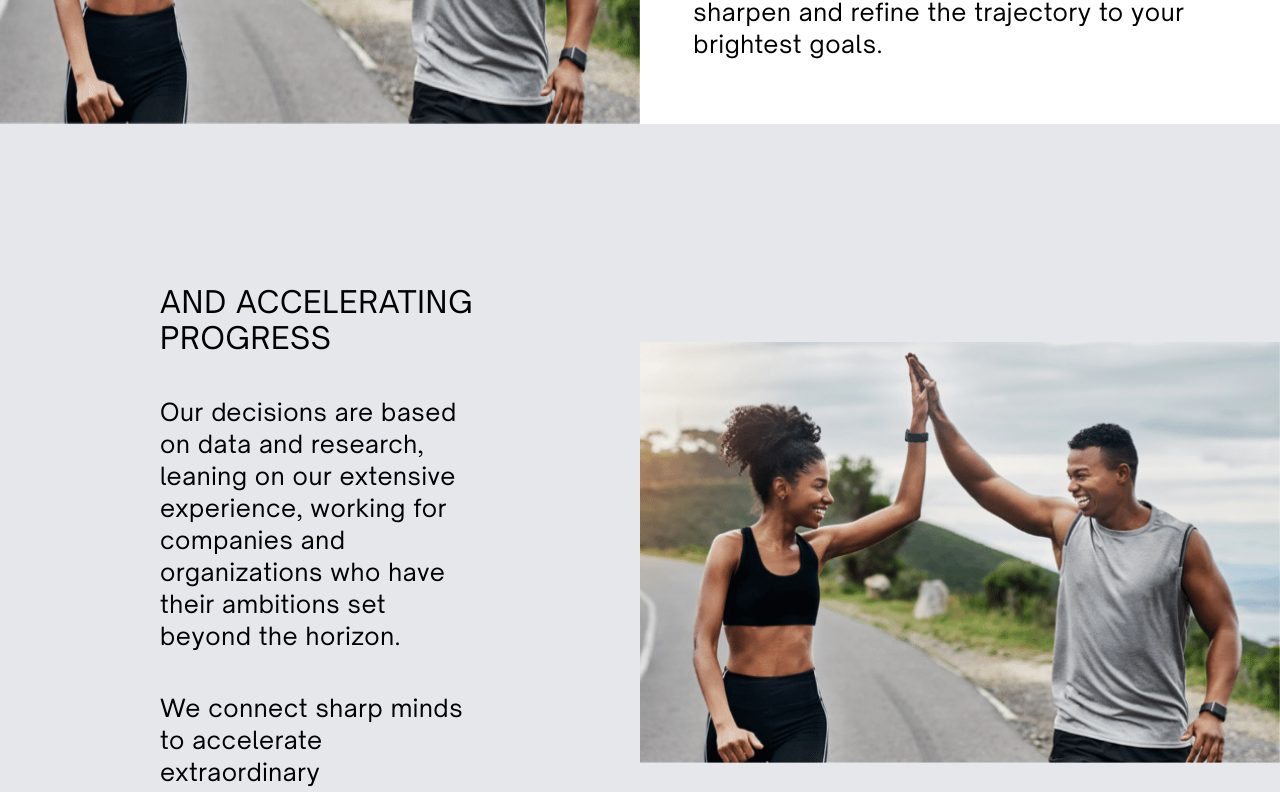
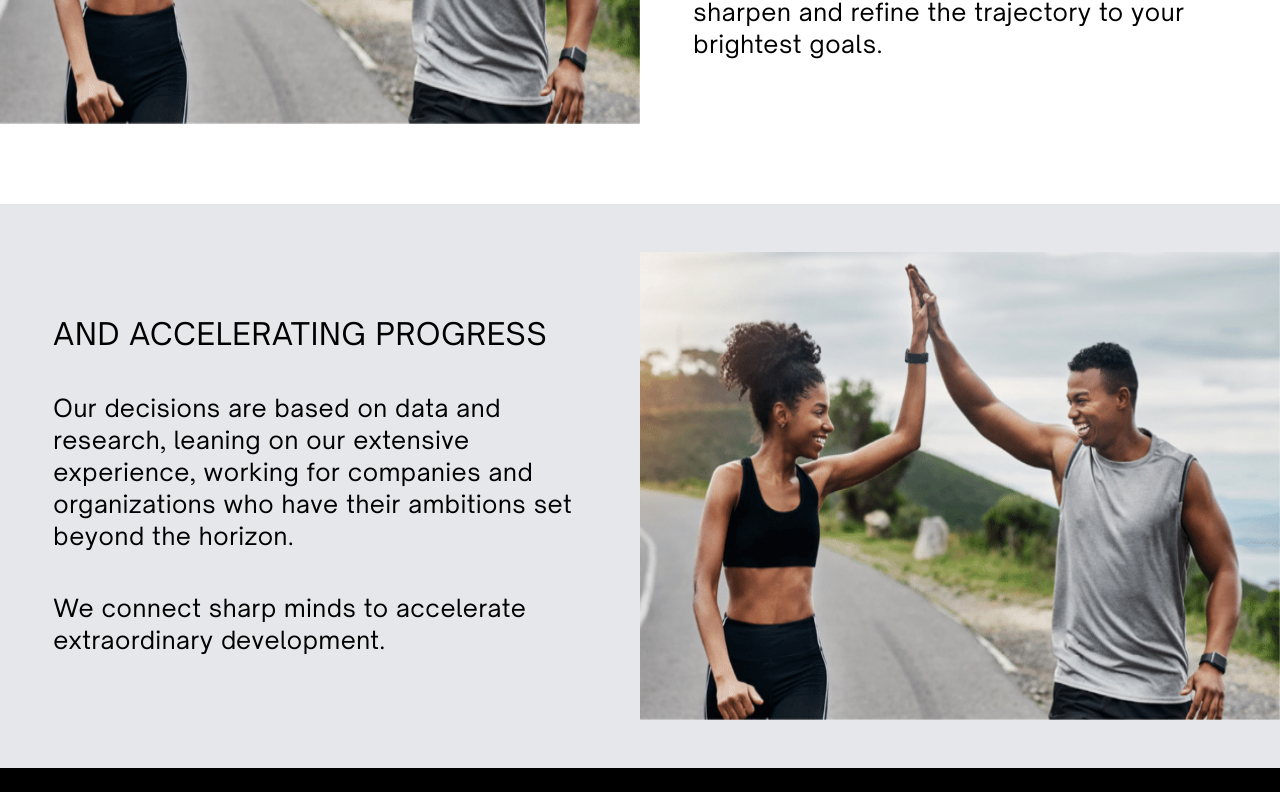
Before and after one commit to shafrazi/arrow-accel, a Next.js app: page /about-us in a window 1280 px wide. Shown: the part 3880-4672 px from the top of the page. Built offline with nearby package versions, Linux system fonts and the light colour scheme.

Commit message:
fix promotion banner

```diff
--- a/components/promotion-banner.js
+++ b/components/promotion-banner.js
@@ -23,22 +23,26 @@ export default function PromotionBanner() {
           </div>
         </div>
       </div>
-      <div className="flex flex-col lg:flex-row w-full bg-gray-200">
-        <div className="w-full lg:w-1/2 px-4 md:px-6 lg:px-[10rem] py-4 md:py-12 lg:py-[10rem]">
+      <div className="flex flex-col lg:flex-row w-full bg-gray-200 mt-5 md:mt-10 lg:mt-[5rem]">
+        <div className="py-5 md:py-8 lg:py-[3rem] flex w-full">
+          <div className="w-full lg:w-1/2 flex flex-col justify-center items-center">
+            <div className="w-full lg:w-10/12 py-6 md:py-10 lg:py-16 px-4 md:px-10 lg:px-0">
               <h2 className="tracking-wide text-lg md:text-3xl uppercase text-center lg:text-left">
                 and accelerating progress
               </h2>
               <p className="tracking-wide text-lg md:text-2xl mt-10">
                 Our decisions are based on data and research, leaning on our
-            extensive experience, working for companies and organizations who
-            have their ambitions set beyond the horizon.
+                extensive experience, working for companies and organizations
+                who have their ambitions set beyond the horizon.
               </p>
               <p className="tracking-wide text-lg md:text-2xl mt-10">
                 We connect sharp minds to accelerate extraordinary development.
               </p>
             </div>
-        <div className="w-full px-6 lg:px-0 lg:w-1/2 py-4 lg:py-12 flex justify-center items-center">
+          </div>
+          <div className="w-full lg:w-1/2 flex">
             <img src="/images/promotion-idea.png" className="w-full" />
+          </div>
         </div>
       </div>
     </div>
```
Lines whose indentation alone changed are shown as unchanged.
